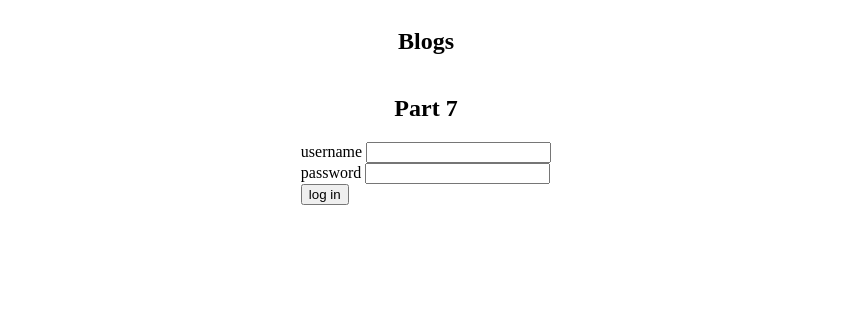
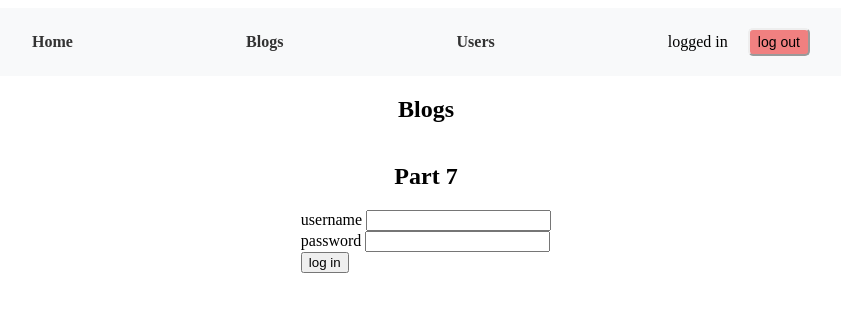
Before and after one commit to kat-ki/fsopen-part7, a React (Vite) app in the folder bloglist-frontend-redux/: page / in a window 1280 px wide. Shown: the top 312 px of the page, without its empty margins (214-1055 px from the left). Built offline with nearby package versions, Linux system fonts and the light colour scheme; no server answers.

Commit message:
refactored usersSlice

```diff
--- a/bloglist-frontend-redux/src/App.jsx
+++ b/bloglist-frontend-redux/src/App.jsx
@@ -34,7 +34,7 @@ const App = () => {
     }
 
     return (
-        <div style={{display: 'flex', flexDirection: 'column', justifyContent: 'center', alignItems: 'center'}}>
+        <main style={{display: 'flex', flexDirection: 'column', justifyContent: 'center', alignItems: 'center'}}>
             <h2 style={{margin: '20px'}}>Blogs</h2>
             <h2 style={{margin: '20px'}}>Part 7 </h2>
             <Notification/>
@@ -46,7 +46,7 @@ const App = () => {
                     <BlogList/>
                 </div>
             }
-        </div>
+        </main>
     )
 }
 
--- /dev/null
+++ b/bloglist-frontend-redux/src/components/Header.jsx
@@ -0,0 +1,41 @@
+import React from 'react';
+import {Link} from "react-router-dom";
+import LoggedInUser from "./LoggedInUser.jsx";
+
+const Header = () => {
+    return (
+        <header style={{backgroundColor: '#f8f9fa', padding: '10px 0', margin: 0}}>
+            <nav>
+                <ul style={{
+                    listStyleType: 'none',
+                    margin: 0,
+                    padding: 0,
+                    display: 'flex',
+                    justifyContent: 'space-evenly',
+                    alignItems: 'baseline',
+                    paddingLeft: '80px',
+                    paddingRight: '80px'
+                }}>
+                    <li style={{margin: '0 15px'}}>
+                        <Link to="/"
+                              style={{textDecoration: 'none', color: '#333', fontWeight: 'bold'}}>Home</Link>
+                    </li>
+                    <li style={{margin: '0 15px'}}>
+                        <Link to="blogs"
+                              style={{textDecoration: 'none', color: '#333', fontWeight: 'bold'}}>Blogs</Link>
+                    </li>
+                    <li style={{margin: '0 15px'}}>
+                        <Link to="users"
+                              style={{textDecoration: 'none', color: '#333', fontWeight: 'bold'}}>Users</Link>
+                    </li>
+                    <li style={{margin: '0 15px'}}>
+                        <LoggedInUser style={{textDecoration: 'none', color: '#333', fontWeight: 'bold'}}/>
+                    </li>
+                </ul>
+            </nav>
+        </header>
+
+    );
+};
+
+export default Header;
--- a/bloglist-frontend-redux/src/components/Layout.jsx
+++ b/bloglist-frontend-redux/src/components/Layout.jsx
@@ -1,14 +1,11 @@
 import React from 'react';
 import {Outlet} from "react-router-dom";
-import LoggedInUser from "./LoggedInUser.jsx";
-import {useSelector} from "react-redux";
+import Header from "./Header.jsx";
 
 const Layout = () => {
-    const user = useSelector(state => state.authUser.user);
-
-    return (
+       return (
         <div>
-            {user && <LoggedInUser/>}
+            <Header />
             <Outlet/>
         </div>
     );
--- a/bloglist-frontend-redux/src/components/LoggedInUser.jsx
+++ b/bloglist-frontend-redux/src/components/LoggedInUser.jsx
@@ -1,7 +1,6 @@
 import React from 'react';
 import {useDispatch, useSelector} from "react-redux";
 import {logout} from "../state/reducers/authSlice.js";
-
 
 
 const buttonWarn = {
@@ -24,10 +23,15 @@ const LoggedInUser = () => {
     const dispatch = useDispatch();
 
     return (
-        <div style={{display: 'flex', flexDirection: 'column', justifyContent: 'flex-start', alignItems: 'flex-end'}}>
-            <span style={{margin: '10px'}}><b>{user?.name}</b> logged in </span>
+        <div style={{
+            display: 'flex',
+            flexDirection: 'row',
+            alignItems: 'center'
+        }}>
+            <span style={{marginRight: '10px'}}><b>{user?.name}</b> logged in</span>
             <button onClick={() => dispatch(logout())} style={buttonWarn}>log out</button>
         </div>
+
     );
 };
 
--- a/bloglist-frontend-redux/src/components/Users.jsx
+++ b/bloglist-frontend-redux/src/components/Users.jsx
@@ -1,33 +1,17 @@
-import React, {useEffect} from 'react';
-import {useDispatch, useSelector} from "react-redux";
-import {initializeAllUsers} from "../state/reducers/usersSlice.js";
+import React from 'react';
+import {useSelector} from "react-redux";
+import {setAllUsers} from "../state/reducers/usersSlice.js";
 import LoginForm from "./LoginForm.jsx";
-import {useNavigate} from "react-router-dom";
+import {Link} from "react-router-dom";
 
 const Users = () => {
-    const user = useSelector(state => state.authUser.user);
-    const users = useSelector(state => state.users.users);
-    const dispatch = useDispatch();
-
-    const navigate = useNavigate();
-
-    useEffect(() => {
-        dispatch(initializeAllUsers());
-    }, [dispatch]);
-
-    if (!user) {
-        return <LoginForm/>
-    }
-
-    const handleViewUser = (id) => {
-        navigate(`/users/${id}`, {target: '_blank'});
-    }
+    const users = useSelector(setAllUsers);
 
     return (
-        <div style={{display: 'flex', flexDirection: 'column', justifyContent: 'flex-start', alignItems: 'center'}}>
+        <main style={{display: 'flex', flexDirection: 'column', justifyContent: 'flex-start', alignItems: 'center'}}>
             <h3>Users</h3>
 
-            <table style={{border: '1px solid black', width: '100%', borderCollapse: 'collapse'}}>
+            <table style={{border: '1px solid black', width: '80%', borderCollapse: 'collapse'}}>
                 <thead>
                 <tr>
                     <th style={{border: '1px solid black', padding: '8px'}}>Author</th>
@@ -36,8 +20,14 @@ const Users = () => {
                 </thead>
                 <tbody>
                 {users.map((user) => (
-                    <tr key={user.id} onClick={() => handleViewUser(user.id)}>
-                        <td style={{border: '1px solid black', padding: '8px', cursor: 'pointer'}}>{user.name}</td>
+                    <tr key={user.id}>
+                        <td style={{
+                            border: '1px solid black',
+                            padding: '8px',
+                            cursor: 'pointer'
+                        }}>
+                            <Link to={`/users/${user.id}`}>{user.name}</Link>
+                        </td>
                         <td style={{
                             border: '1px solid black',
                             padding: '8px',
@@ -48,7 +38,7 @@ const Users = () => {
                 </tbody>
             </table>
 
-        </div>
+        </main>
     );
 };
 
--- a/bloglist-frontend-redux/src/main.jsx
+++ b/bloglist-frontend-redux/src/main.jsx
@@ -9,9 +9,14 @@ import Layout from "./components/Layout.jsx";
 import {initializeUser} from "./state/reducers/authSlice.js";
 import {initializeBlogs} from "./state/reducers/blogsSlice.js";
 import User from "./components/User.jsx";
+import Blog from "./components/Blog.jsx";
+import BlogList from "./components/BlogList.jsx";
+import {fetchAllUsers} from "./state/reducers/usersSlice.js";
 
 store.dispatch(initializeUser());
 store.dispatch(initializeBlogs());
+store.dispatch(fetchAllUsers());
+
 
 const router = createBrowserRouter([
     {
@@ -30,6 +35,14 @@ const router = createBrowserRouter([
             {
                 path: '/users/:userId',
                 element: <User/>
+            },
+            {
+                path: '/blogs',
+                element: <BlogList/>
+            },
+            {
+                path: '/blogs/:blogId',
+                element: <Blog/>
             }
         ]
     }
--- a/bloglist-frontend-redux/src/services/users.js
+++ b/bloglist-frontend-redux/src/services/users.js
@@ -2,7 +2,7 @@ import axios from "axios";
 
 const baseUrl = "/api/users"
 const fetchUsers = async () => {
-    const response = await axios.get(baseUrl)
+    const response = await axios.get(baseUrl);
     return response.data;
 }
 
--- a/bloglist-frontend-redux/src/state/reducers/usersSlice.js
+++ b/bloglist-frontend-redux/src/state/reducers/usersSlice.js
@@ -1,31 +1,30 @@
-import {createSlice} from "@reduxjs/toolkit";
+import {createAsyncThunk, createSlice} from "@reduxjs/toolkit";
 import userService from '../../services/users.js'
 
-const authSlice = createSlice({
-    name: 'user',
-    initialState: {
-        users: []
-    },
-    reducers: {
-        setAllUsers(state, action) {
-            state.users = action.payload;
-        }
+const initialState = [];
+
+export const fetchAllUsers = createAsyncThunk('users/fetchAllUsers', async () => {
+    const users = await userService.fetchUsers();
+    return users;
+})
+
+const usersSlice = createSlice({
+    name: 'users',
+    initialState,
+    reducers: {},
+    extraReducers(builder) {
+        builder.addCase(fetchAllUsers.fulfilled, (state, action) => {
+            return action.payload;
+        })
     }
 })
 
-export const {setAllUsers} = authSlice.actions;
 
-export const initializeAllUsers = () => {
-    return async dispatch => {
-        const users = await userService.fetchUsers();
-        dispatch(setAllUsers(users))
-    }
-}
-
+export const setAllUsers = (state) => state.users;
 export const fetchSingleUser = (userId) => {
     return async (dispatch, getState) => {
         const state = getState();
-        const existingUser = state.users.users.find(user => user.id === userId);
+        const existingUser = state.users.find(user => user.id === userId);
 
         if (existingUser) {
             return existingUser;
@@ -36,4 +35,11 @@ export const fetchSingleUser = (userId) => {
     }
 };
 
-export default authSlice.reducer;
+export default usersSlice.reducer;
+
+/*export const initializeAllUsers = () => {
+    return async dispatch => {
+        const users = await userService.fetchUsers();
+        dispatch(setAllUsers(users))
+    }
+}*/
```
